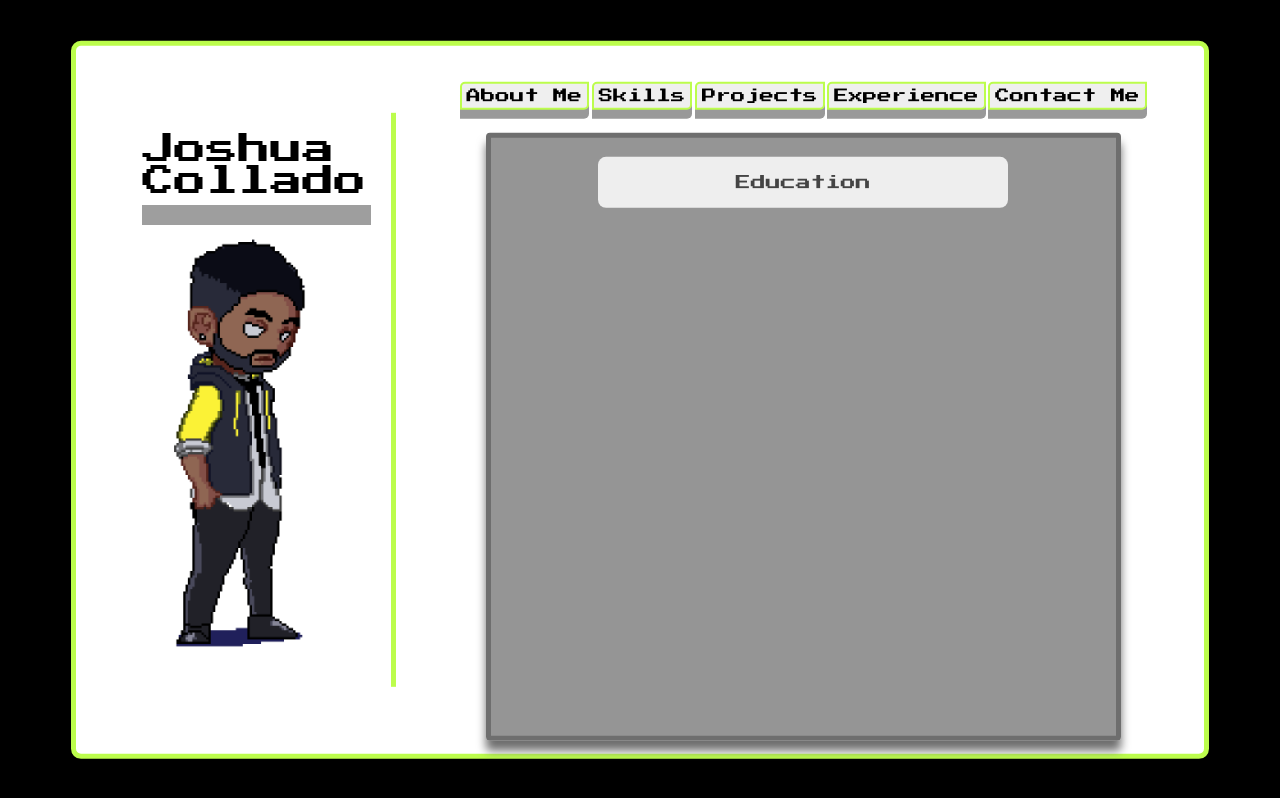
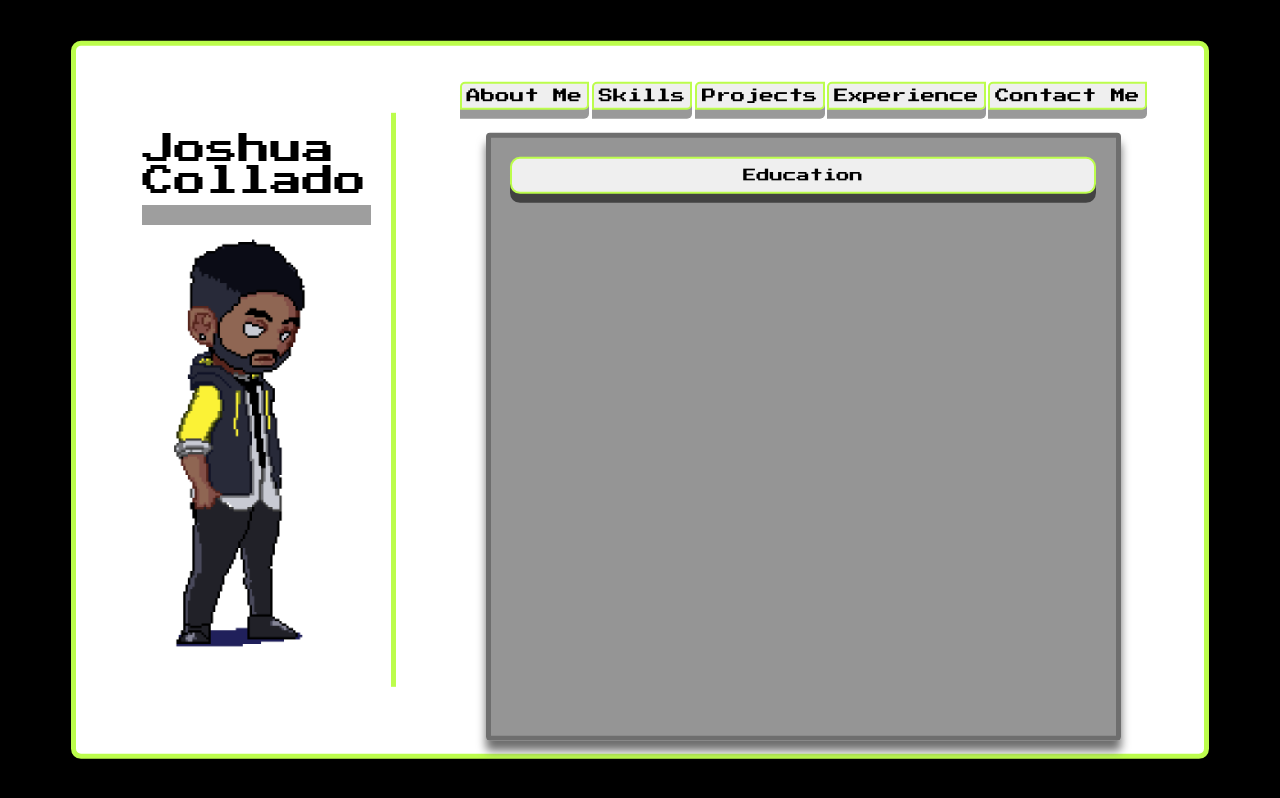
Before and after one commit to jocoso/portfolio-websitev.2, a React (Create React App) app: page / in a window 1280 px wide. Both pictures are taken after a click on the button "Experience". Built offline with nearby package versions, Linux system fonts and the light colour scheme; grey boxes are pictures that could not be loaded.

Commit message:
Aaaah! Experience is updated

```diff
--- a/src/App.css
+++ b/src/App.css
@@ -334,14 +334,32 @@ body{
 
 }
 
-.collider-container {
-  display: inline-block;
-  min-width: 70%;
-
+/* Collapsible */
+.collapsible-root {
+  width: 100%;
+  padding: 10px;
 }
 
-.collider-container div {
+.collapsible-container {
+  width: auto;
   min-width: 100%;
+  text-align: left;
+}
+
+.collapsibleInner {
+  width: 100%;
+}
+
+.collapsibleInner button {
+  width: 80%;
+  position:relative;
+  padding: 10px;
+  left: 1vw;
+}
+
+.collapsible-content {
+  text-align: center;
+  margin: 15px 0 15px auto;
 }
 
 .displayNone {
@@ -352,9 +370,3 @@ body{
   width: 100%;
 
 }
-
-.displayContent button > p {
-  max-width: 90%;
-  position: relative;
-  left: 10%;
-}
--- a/src/components/collapsible.js
+++ b/src/components/collapsible.js
@@ -19,25 +19,18 @@ class Collapsible extends React.Component {
 
     render() {
         return(
-            <div style={{display: 'inline-block', alignItems:'center', width: '70%'}}>
-                <button onClick={this.collapseToggle} className='collapsible' key={this.props.data.id}
-                style={{
-                    backgroundColor: '#eee',
-                    color: '#444',
-                    width: '100%',
-                    cursor: 'pointer',
-                    padding: '18px',
-                    borderRadius: '8px',
-                    border: 'none',
-                    textAlign: 'center',
-                    outline: 'none',
-                    fontSize: '15px',
-                }}> {this.props.data.title} </button>
+            <div className="collapsible-container">
+                <button onClick={this.collapseToggle}
+                    className='collapsible-root game-button'
+                    key={this.props.data.id}
+                >
+                    {this.props.data.title} </button>
                     <div className={classNames({
                         displayNone: !this.state.show,
                         displayContent: this.state.show,
+                        collapsibleInner: true,
                     })}>
-                        <p>{this.props.data.content}</p>
+                        <div className="collapsible-content">{this.props.data.content}</div>
                     </div>
             </div>
         );
--- a/src/components/innerCollapsible.js
+++ b/src/components/innerCollapsible.js
@@ -18,24 +18,21 @@ class InnerCollapsible extends React.Component {
 
     render() {
         return(
-            <div className='collider-container'>
-                <button onClick={this.collapseToggle} className='collapsible' key={this.props.data.id}
-                style={{
-                    backgroundColor: '#eee',
-                    color: '#444',
-                    width: '100%',
-                    cursor: 'pointer',
-                    padding: '18px',
-                    borderRadius: '8px',
-                    border: 'none',
-                    textAlign: 'center',
-                    outline: 'none',
-                    fontSize: '15px',
-                }}> {this.props.data.title} </button>
+            <div>
+                {/* Outside root button */}
+                <button
+                    onClick={this.collapseToggle}
+                    className='collapsible-root game-button'
+                    key={this.props.data.id}
+                >
+                    {this.props.data.title}
+                </button>
+
+                    {/* Inner Buttons */}
                     <span className={classNames({
                         displayNone: !this.state.show,
                         displayContent: this.state.show,
-                        blockDisplay: true,
+                        collapsibleInner: true,
                     })}>
                         {this.props.data.inners.map((inner) => {
                             return <Collapsible data={inner} />})}
```
